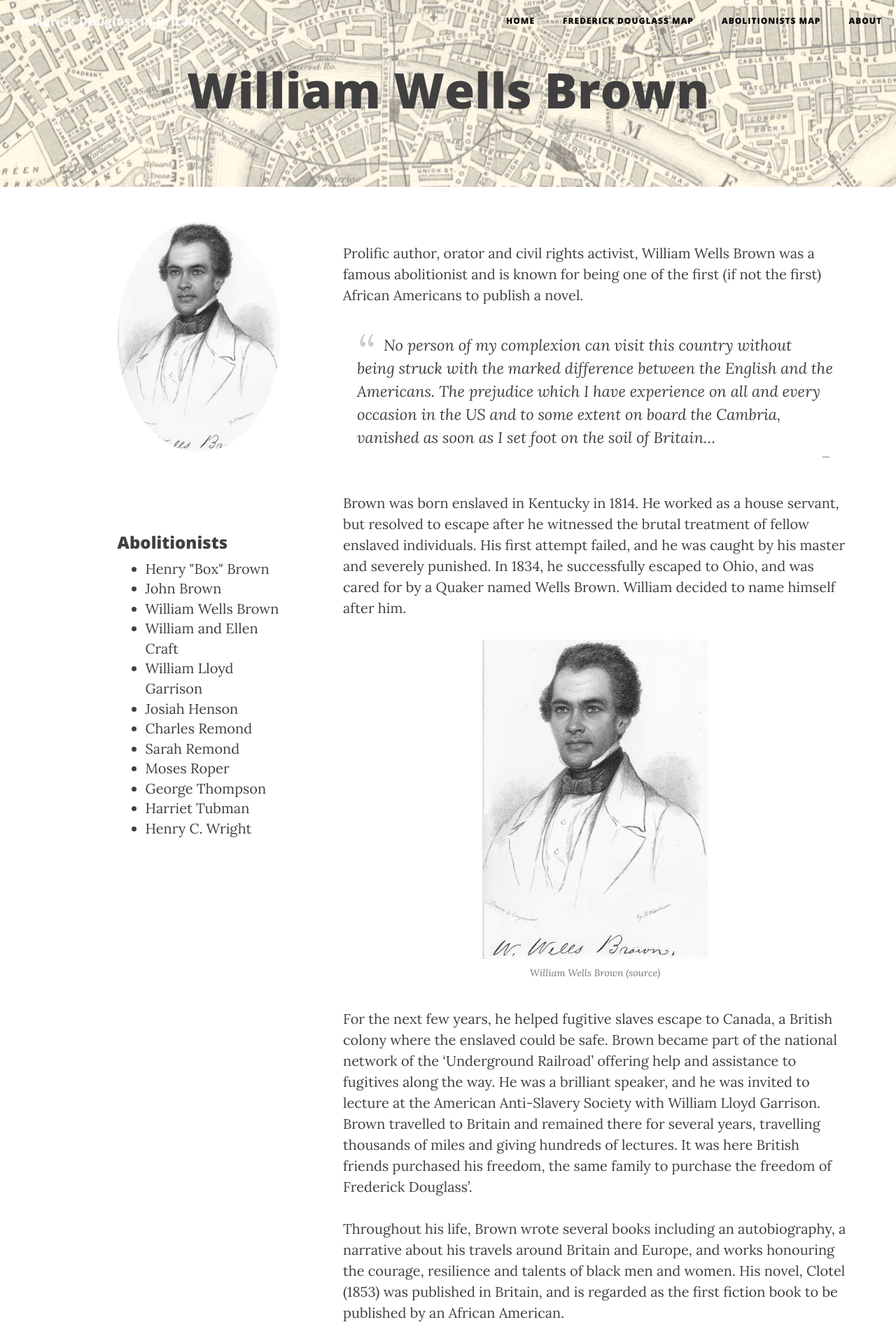
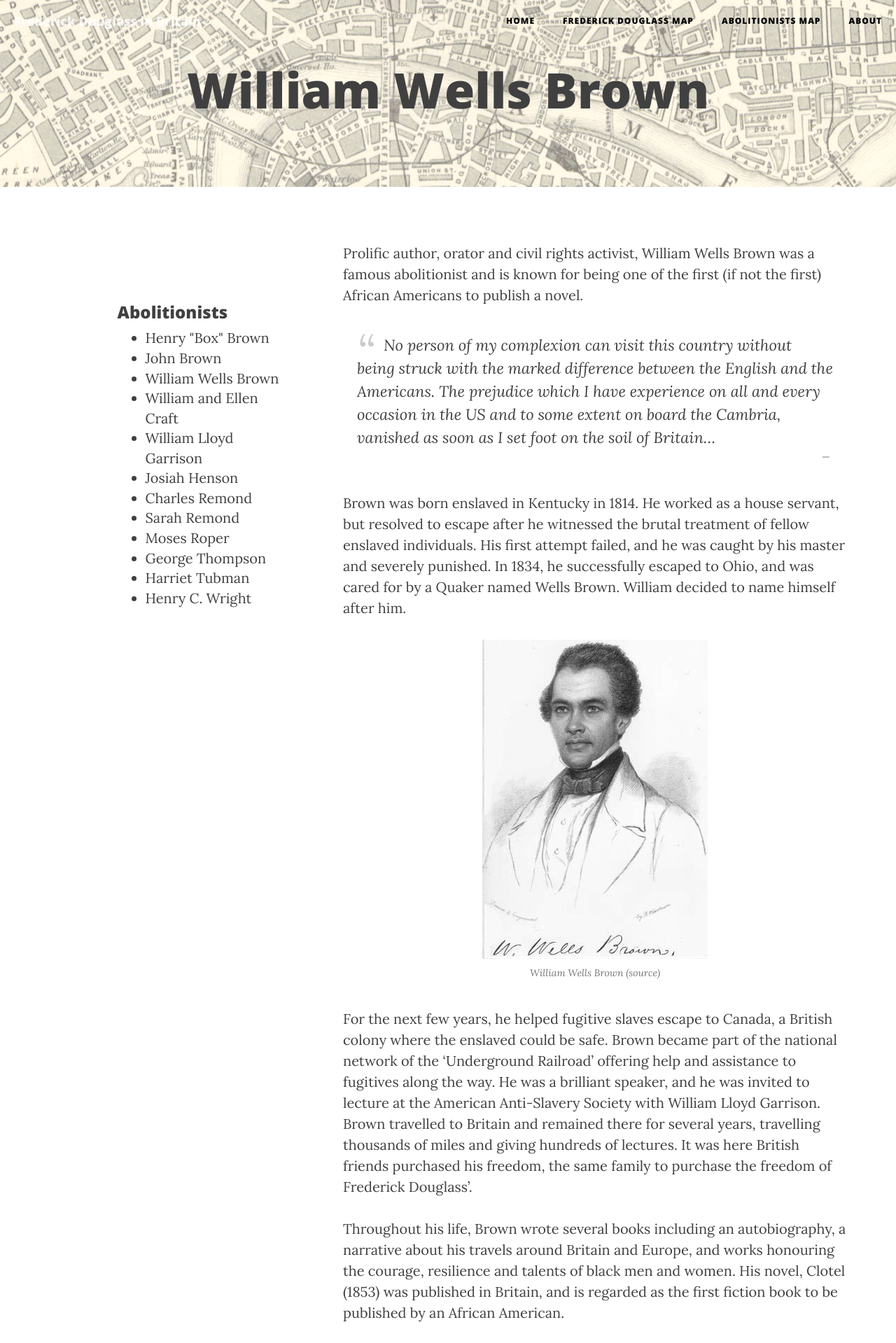
Before and after one commit to FDUK/fduk.github.io, a Jekyll site: the page built from abolitionists/WilliamWellsBrown.md, in a window 1280 px wide. Shown: the top 1919 px of the page at 70% size. Built offline with Jekyll 4.4.1, drawn with Linux system fonts in a browser that asks for light colours; nearby versions of some CDN libraries.

Commit message:
Update WilliamWellsBrown.md

```diff
--- a/abolitionists/WilliamWellsBrown.md
+++ b/abolitionists/WilliamWellsBrown.md
@@ -2,7 +2,6 @@
 layout: abolitionist
 title: "William Wells Brown"
 sortTitle: "Brown William Wells"
-profileImage: "William_Wells_Brown.jpg"
 ---
 
 Prolific author, orator and civil rights activist, William Wells Brown was a famous abolitionist and is known for being one of the first (if not the first) African Americans to publish a novel.
```
